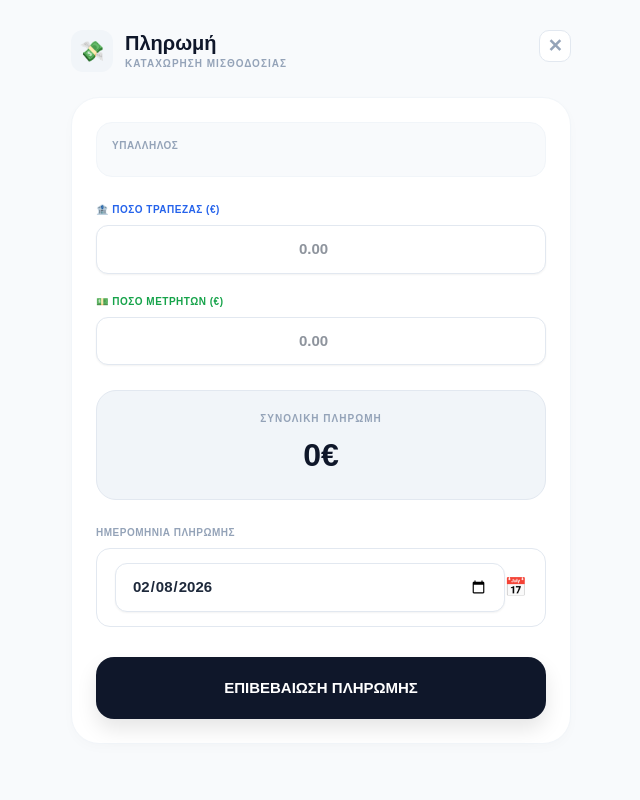
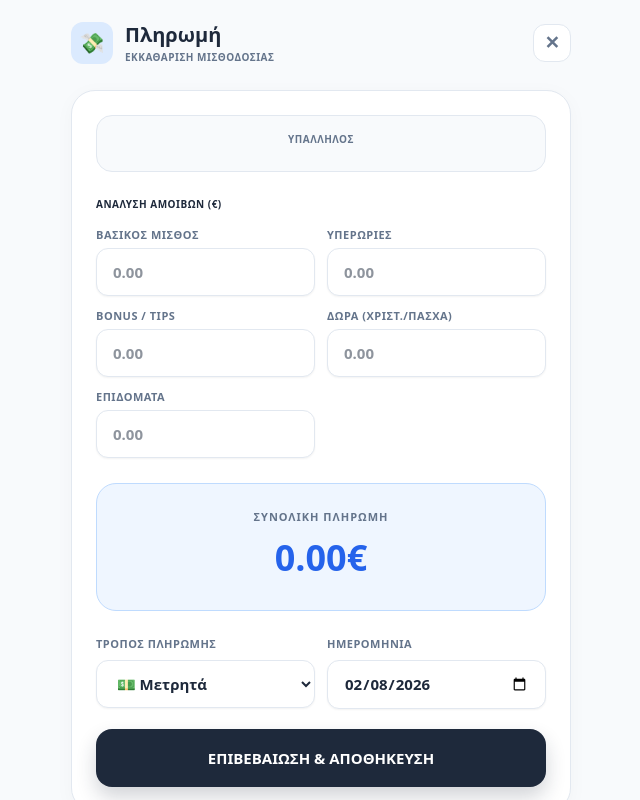
Before and after one commit to tsigris/cosy-management, a Next.js app: page /pay-employee in a window 1280 px wide. Shown: the whole page, without its empty margins (319-959 px from the left). Built offline with nearby package versions, Linux system fonts and the light colour scheme.

Commit message:
Update page.tsx

```diff
--- a/src/app/pay-employee/page.tsx
+++ b/src/app/pay-employee/page.tsx
@@ -1,10 +1,21 @@
 'use client'
 export const dynamic = 'force-dynamic'
 
-import { useEffect, useState, Suspense } from 'react'
+import { useEffect, useState, Suspense, useCallback } from 'react'
 import { useSearchParams, useRouter } from 'next/navigation'
 import { supabase } from '@/lib/supabase'
 import Link from 'next/link'
+
+// --- ΕΠΑΓΓΕΛΜΑΤΙΚΗ ΠΑΛΕΤΑ ---
+const colors = {
+  primaryDark: '#1e293b',
+  secondaryText: '#64748b',
+  accentBlue: '#2563eb',
+  accentGreen: '#059669',
+  bgLight: '#f8fafc',
+  border: '#e2e8f0',
+  white: '#ffffff'
+};
 
 function PayEmployeeContent() {
   const searchParams = useSearchParams()
@@ -12,62 +23,78 @@ function PayEmployeeContent() {
   const empId = searchParams.get('id')
   const empName = searchParams.get('name')
 
-  const [bankAmount, setBankAmount] = useState('')
-  const [cashAmount, setCashAmount] = useState('')
-  const [date, setDate] = useState(new Date().toISOString().split('T')[0])
-  const [loading, setLoading] = useState(false)
+  // 1. ΛΟΓΙΚΗ ΗΜΕΡΟΜΗΝΙΑΣ (07:00)
+  const getBusinessDate = () => {
+    const now = new Date()
+    if (now.getHours() < 7) now.setDate(now.getDate() - 1)
+    const year = now.getFullYear(); const month = String(now.getMonth() + 1).padStart(2, '0'); const day = String(now.getDate()).padStart(2, '0');
+    return `${year}-${month}-${day}`
+  }
+
+  // STATES ΦΟΡΜΑΣ
+  const [baseAmount, setBaseAmount] = useState('')
+  const [overtime, setOvertime] = useState('')
+  const [bonus, setBonus] = useState('')
+  const [gift, setGift] = useState('')
+  const [allowance, setAllowance] = useState('')
+
+  const [method, setMethod] = useState('Μετρητά')
+  const [date, setDate] = useState(getBusinessDate())
+  const [loading, setLoading] = useState(true)
   const [userData, setUserData] = useState({ store_id: '', username: '' })
 
-  useEffect(() => {
-    async function getUserProfile() {
-      const { data: { user } } = await supabase.auth.getUser()
-      if (user) {
-        const { data: profile } = await supabase.from('profiles').select('store_id, username').eq('id', user.id).single()
+  // Υπολογισμός Συνόλου
+  const totalAmount = (Number(baseAmount) || 0) + (Number(overtime) || 0) + (Number(bonus) || 0) + (Number(gift) || 0) + (Number(allowance) || 0);
+
+  // 2. WAKE UP & ΦΟΡΤΩΣΗ ΠΡΟΦΙΛ
+  const loadProfile = useCallback(async () => {
+    try {
+      const { data: { session } } = await supabase.auth.getSession()
+      if (session?.user) {
+        const { data: profile } = await supabase.from('profiles').select('store_id, username').eq('id', session.user.id).single()
         if (profile) setUserData({ store_id: profile.store_id, username: profile.username || 'Admin' })
       }
-    }
-    getUserProfile()
+    } catch (err) { console.error(err) } finally { setLoading(false) }
   }, [])
 
+  useEffect(() => {
+    loadProfile()
+    const handleWakeUp = () => { if (document.visibilityState === 'visible') loadProfile() }
+    document.addEventListener('visibilitychange', handleWakeUp)
+    return () => document.removeEventListener('visibilitychange', handleWakeUp)
+  }, [loadProfile])
+
   async function handlePayment() {
-    const total = (Number(bankAmount) || 0) + (Number(cashAmount) || 0)
-    if (total <= 0) return alert('Παρακαλώ εισάγετε ένα ποσό πληρωμής.')
+    if (totalAmount <= 0) return alert('Παρακαλώ εισάγετε ποσά πληρωμής.')
 
     setLoading(true)
-    const transactions = []
 
-    if (Number(bankAmount) > 0) {
-      transactions.push({
-        amount: Number(bankAmount),
+    // Δημιουργία αυτόματης περιγραφής για τις σημειώσεις
+    const parts = [];
+    if (baseAmount) parts.push(`Βασικός: ${baseAmount}€`);
+    if (overtime) parts.push(`Υπερ.: ${overtime}€`);
+    if (bonus) parts.push(`Bonus: ${bonus}€`);
+    if (gift) parts.push(`Δώρο: ${gift}€`);
+    if (allowance) parts.push(`Επίδ.: ${allowance}€`);
+    const autoNotes = `Πληρωμή ${empName}: ${parts.join(', ')}`;
+
+    const payload = {
+      amount: totalAmount,
       type: 'expense',
       category: 'Προσωπικό',
-        method: 'Τράπεζα',
+      method: method,
       date,
       employee_id: empId,
       store_id: userData.store_id,
       created_by_name: userData.username,
-        notes: `Πληρωμή: ${empName} (Τράπεζα)`
-      })
+      notes: autoNotes
     }
 
-    if (Number(cashAmount) > 0) {
-      transactions.push({
-        amount: Number(cashAmount),
-        type: 'expense',
-        category: 'Προσωπικό',
-        method: 'Μετρητά',
-        date,
-        employee_id: empId,
-        store_id: userData.store_id,
-        created_by_name: userData.username,
-        notes: `Πληρωμή: ${empName} (Μετρητά)`
-      })
-    }
-
-    const { error } = await supabase.from('transactions').insert(transactions)
+    const { error } = await supabase.from('transactions').insert([payload])
 
     if (!error) {
       router.push('/employees')
+      router.refresh()
     } else {
       alert('Σφάλμα: ' + error.message)
       setLoading(false)
@@ -75,21 +102,16 @@ function PayEmployeeContent() {
   }
 
   return (
-    <div style={{ maxWidth: '500px', margin: '0 auto', fontFamily: 'sans-serif' }}>
+    <div style={iphoneWrapper}>
+      <div style={{ maxWidth: '500px', margin: '0 auto', paddingBottom: '50px' }}>
 
-      {/* PROFESSIONAL HEADER */}
-      <div style={{ display: 'flex', justifyContent: 'space-between', alignItems: 'flex-start', marginBottom: '25px', paddingTop: '15px' }}>
+        {/* HEADER */}
+        <div style={{ display: 'flex', justifyContent: 'space-between', alignItems: 'center', marginBottom: '25px' }}>
           <div style={{ display: 'flex', alignItems: 'center', gap: '12px' }}>
-          <div style={logoBoxStyle}>
-            <span style={{ fontSize: '20px' }}>💸</span>
-          </div>
+            <div style={logoBoxStyle}>💸</div>
             <div>
-            <h1 style={{ fontWeight: '900', fontSize: '20px', margin: 0, color: '#0f172a', lineHeight: '1.1' }}>
-              Πληρωμή
-            </h1>
-            <p style={{ margin: '2px 0 0', fontSize: '10px', color: '#94a3b8', fontWeight: '800', textTransform: 'uppercase', letterSpacing: '1px' }}>
-              ΚΑΤΑΧΩΡΗΣΗ ΜΙΣΘΟΔΟΣΙΑΣ
-            </p>
+              <h1 style={{ fontWeight: '800', fontSize: '20px', margin: 0, color: colors.primaryDark }}>Πληρωμή</h1>
+              <p style={{ margin: 0, fontSize: '10px', color: colors.secondaryText, fontWeight: '700', letterSpacing: '0.5px' }}>ΕΚΚΑΘΑΡΙΣΗ ΜΙΣΘΟΔΟΣΙΑΣ</p>
             </div>
           </div>
           <Link href="/employees" style={backBtnStyle}>✕</Link>
@@ -99,75 +121,81 @@ function PayEmployeeContent() {
           {/* EMPLOYEE INFO */}
           <div style={infoBoxStyle}>
             <p style={labelStyle}>ΥΠΑΛΛΗΛΟΣ</p>
-          <p style={{ margin: 0, fontSize: '18px', fontWeight: '900', color: '#1e293b' }}>{empName}</p>
+            <p style={{ margin: 0, fontSize: '18px', fontWeight: '800', color: colors.primaryDark }}>{empName?.toUpperCase()}</p>
           </div>
 
-        {/* BANK AMOUNT */}
-        <div style={{ marginBottom: '20px' }}>
-          <p style={{ ...labelStyle, color: '#2563eb' }}>🏦 ΠΟΣΟ ΤΡΑΠΕΖΑΣ (€)</p>
-          <input
-            type="number"
-            value={bankAmount}
-            onChange={e => setBankAmount(e.target.value)}
-            style={{ ...amountInput, borderColor: '#dbeafe', color: '#1d4ed8' }}
-            placeholder="0.00"
-          />
+          {/* ΑΝΑΛΥΣΗ ΠΛΗΡΩΜΗΣ */}
+          <p style={{ ...labelStyle, marginBottom: '15px', color: colors.primaryDark }}>ΑΝΑΛΥΣΗ ΑΜΟΙΒΩΝ (€)</p>
+
+          <div style={gridInputs}>
+            <div style={inputGroup}>
+              <label style={subLabel}>ΒΑΣΙΚΟΣ ΜΙΣΘΟΣ</label>
+              <input type="number" inputMode="decimal" value={baseAmount} onChange={e => setBaseAmount(e.target.value)} style={smallInput} placeholder="0.00" />
+            </div>
+            <div style={inputGroup}>
+              <label style={subLabel}>ΥΠΕΡΩΡΙΕΣ</label>
+              <input type="number" inputMode="decimal" value={overtime} onChange={e => setOvertime(e.target.value)} style={smallInput} placeholder="0.00" />
+            </div>
+            <div style={inputGroup}>
+              <label style={subLabel}>BONUS / TIPS</label>
+              <input type="number" inputMode="decimal" value={bonus} onChange={e => setBonus(e.target.value)} style={smallInput} placeholder="0.00" />
+            </div>
+            <div style={inputGroup}>
+              <label style={subLabel}>ΔΩΡΑ (ΧΡΙΣΤ./ΠΑΣΧΑ)</label>
+              <input type="number" inputMode="decimal" value={gift} onChange={e => setGift(e.target.value)} style={smallInput} placeholder="0.00" />
+            </div>
+            <div style={inputGroup}>
+              <label style={subLabel}>ΕΠΙΔΟΜΑΤΑ</label>
+              <input type="number" inputMode="decimal" value={allowance} onChange={e => setAllowance(e.target.value)} style={smallInput} placeholder="0.00" />
+            </div>
           </div>
 
-        {/* CASH AMOUNT */}
-        <div style={{ marginBottom: '25px' }}>
-          <p style={{ ...labelStyle, color: '#16a34a' }}>💵 ΠΟΣΟ ΜΕΤΡΗΤΩΝ (€)</p>
-          <input
-            type="number"
-            value={cashAmount}
-            onChange={e => setCashAmount(e.target.value)}
-            style={{ ...amountInput, borderColor: '#dcfce7', color: '#15803d' }}
-            placeholder="0.00"
-          />
-        </div>
-
-        {/* TOTAL PREVIEW */}
+          {/* ΣΥΝΟΛΟ & ΤΡΟΠΟΣ */}
           <div style={totalDisplayCard}>
-            <p style={{ margin: 0, fontSize: '10px', fontWeight: '900', color: '#94a3b8', letterSpacing: '1px' }}>ΣΥΝΟΛΙΚΗ ΠΛΗΡΩΜΗ</p>
-            <h2 style={{ margin: '5px 0 0', fontSize: '32px', fontWeight: '900', color: '#0f172a' }}>
-                {((Number(bankAmount) || 0) + (Number(cashAmount) || 0)).toLocaleString('el-GR')}€
+              <p style={{ margin: 0, fontSize: '11px', fontWeight: '800', color: colors.secondaryText, letterSpacing: '1px' }}>ΣΥΝΟΛΙΚΗ ΠΛΗΡΩΜΗ</p>
+              <h2 style={{ margin: '5px 0 0', fontSize: '36px', fontWeight: '900', color: colors.accentBlue }}>
+                  {totalAmount.toFixed(2)}€
               </h2>
           </div>
 
-        {/* DATE PICKER */}
-        <div style={{ marginBottom: '30px' }}>
-          <p style={labelStyle}>ΗΜΕΡΟΜΗΝΙΑ ΠΛΗΡΩΜΗΣ</p>
-          <div style={dateWrapper}>
-            <input type="date" value={date} onChange={e => setDate(e.target.value)} style={dateInputStyle} />
-            <span style={{ fontSize: '18px' }}>📅</span>
+          <div style={{ display: 'flex', gap: '12px', marginBottom: '20px' }}>
+            <div style={{ flex: 1 }}>
+              <label style={labelStyle}>ΤΡΟΠΟΣ ΠΛΗΡΩΜΗΣ</label>
+              <select value={method} onChange={e => setMethod(e.target.value)} style={selectStyle}>
+                <option value="Μετρητά">💵 Μετρητά</option>
+                <option value="Τράπεζα">🏦 Τράπεζα</option>
+              </select>
+            </div>
+            <div style={{ flex: 1 }}>
+              <label style={labelStyle}>ΗΜΕΡΟΜΗΝΙΑ</label>
+              <input type="date" value={date} onChange={e => setDate(e.target.value)} style={selectStyle} />
             </div>
           </div>
 
-        <button onClick={handlePayment} disabled={loading} style={saveBtnStyle}>
-          {loading ? 'ΚΑΤΑΧΩΡΗΣΗ...' : 'ΕΠΙΒΕΒΑΙΩΣΗ ΠΛΗΡΩΜΗΣ'}
+          <button onClick={handlePayment} disabled={loading || totalAmount === 0} style={saveBtnStyle}>
+            {loading ? 'ΓΙΝΕΤΑΙ ΚΑΤΑΧΩΡΗΣΗ...' : 'ΕΠΙΒΕΒΑΙΩΣΗ & ΑΠΟΘΗΚΕΥΣΗ'}
           </button>
         </div>
-
+      </div>
     </div>
   )
 }
 
-// STYLES
-const logoBoxStyle: any = { width: '42px', height: '42px', backgroundColor: '#f1f5f9', borderRadius: '12px', display: 'flex', alignItems: 'center', justifyContent: 'center' };
-const backBtnStyle: any = { textDecoration: 'none', color: '#94a3b8', fontSize: '18px', fontWeight: 'bold', width: '32px', height: '32px', display: 'flex', alignItems: 'center', justifyContent: 'center', backgroundColor: '#fff', borderRadius: '10px', border: '1px solid #e2e8f0' };
-const formCardStyle: any = { backgroundColor: 'white', padding: '24px', borderRadius: '28px', border: '1px solid #f1f5f9', boxShadow: '0 4px 12px rgba(0,0,0,0.02)' };
-const infoBoxStyle: any = { padding: '15px', backgroundColor: '#f8fafc', borderRadius: '16px', marginBottom: '25px', border: '1px solid #f1f5f9' };
-const labelStyle: any = { fontSize: '10px', fontWeight: '900', color: '#94a3b8', marginBottom: '8px', letterSpacing: '0.5px' };
-const amountInput: any = { width: '100%', padding: '16px', borderRadius: '16px', border: '2px solid', fontSize: '24px', fontWeight: '900', textAlign: 'center', outline: 'none', backgroundColor: '#fcfcfc', boxSizing: 'border-box' };
-const totalDisplayCard: any = { padding: '20px', backgroundColor: '#f1f5f9', borderRadius: '20px', textAlign: 'center', marginBottom: '25px', border: '1px solid #e2e8f0' };
-const dateWrapper: any = { display: 'flex', alignItems: 'center', justifyContent: 'space-between', padding: '14px 18px', backgroundColor: 'white', borderRadius: '14px', border: '1px solid #e2e8f0' };
-const dateInputStyle: any = { border: 'none', outline: 'none', fontSize: '15px', fontWeight: '800', color: '#1e293b', width: '100%', cursor: 'pointer' };
-const saveBtnStyle: any = { width: '100%', padding: '20px', backgroundColor: '#0f172a', color: 'white', border: 'none', borderRadius: '18px', fontWeight: '900', fontSize: '15px', cursor: 'pointer', boxShadow: '0 10px 20px rgba(0,0,0,0.1)' };
+// --- STYLES ---
+const iphoneWrapper: any = { backgroundColor: colors.bgLight, minHeight: '100dvh', padding: '20px', overflowY: 'auto', WebkitOverflowScrolling: 'touch', position: 'absolute', top: 0, left: 0, right: 0, bottom: 0 };
+const logoBoxStyle: any = { width: '42px', height: '42px', backgroundColor: '#dbeafe', borderRadius: '12px', display: 'flex', alignItems: 'center', justifyContent: 'center', fontSize: '20px' };
+const backBtnStyle: any = { textDecoration: 'none', color: colors.secondaryText, fontSize: '18px', fontWeight: 'bold', width: '38px', height: '38px', display: 'flex', alignItems: 'center', justifyContent: 'center', backgroundColor: colors.white, borderRadius: '12px', border: `1px solid ${colors.border}` };
+const formCardStyle: any = { backgroundColor: colors.white, padding: '24px', borderRadius: '24px', border: `1px solid ${colors.border}`, boxShadow: '0 4px 20px rgba(0,0,0,0.03)' };
+const infoBoxStyle: any = { padding: '16px', backgroundColor: colors.bgLight, borderRadius: '16px', marginBottom: '25px', border: `1px solid ${colors.border}`, textAlign: 'center' as any };
+const labelStyle: any = { fontSize: '10px', fontWeight: '800', color: colors.secondaryText, marginBottom: '8px', display: 'block', letterSpacing: '0.5px' };
+const subLabel: any = { fontSize: '9px', fontWeight: '700', color: colors.secondaryText, marginBottom: '4px', display: 'block' };
+const gridInputs: any = { display: 'grid', gridTemplateColumns: '1fr 1fr', gap: '12px', marginBottom: '25px' };
+const inputGroup: any = { display: 'flex', flexDirection: 'column' };
+const smallInput: any = { width: '100%', padding: '12px', borderRadius: '10px', border: `1px solid ${colors.border}`, fontSize: '14px', fontWeight: '700', backgroundColor: colors.bgLight, outline: 'none', color: colors.primaryDark };
+const selectStyle: any = { width: '100%', padding: '14px', borderRadius: '12px', border: `1px solid ${colors.border}`, fontSize: '14px', fontWeight: '700', backgroundColor: colors.bgLight, outline: 'none', color: colors.primaryDark };
+const totalDisplayCard: any = { padding: '25px 20px', backgroundColor: '#eff6ff', borderRadius: '20px', textAlign: 'center', marginBottom: '25px', border: '1px solid #bfdbfe' };
+const saveBtnStyle: any = { width: '100%', padding: '18px', backgroundColor: colors.primaryDark, color: 'white', border: 'none', borderRadius: '16px', fontWeight: '800', fontSize: '15px', cursor: 'pointer', boxShadow: '0 10px 20px rgba(30, 41, 59, 0.2)' };
 
 export default function PayEmployeePage() {
-  return (
-    <main style={{ backgroundColor: '#f8fafc', minHeight: '100vh', padding: '15px' }}>
-      <Suspense fallback={<div>Φόρτωση...</div>}><PayEmployeeContent /></Suspense>
-    </main>
-  )
+  return <main><Suspense fallback={<div>Φόρτωση...</div>}><PayEmployeeContent /></Suspense></main>
 }
```
Lines whose indentation alone changed are shown as unchanged.
